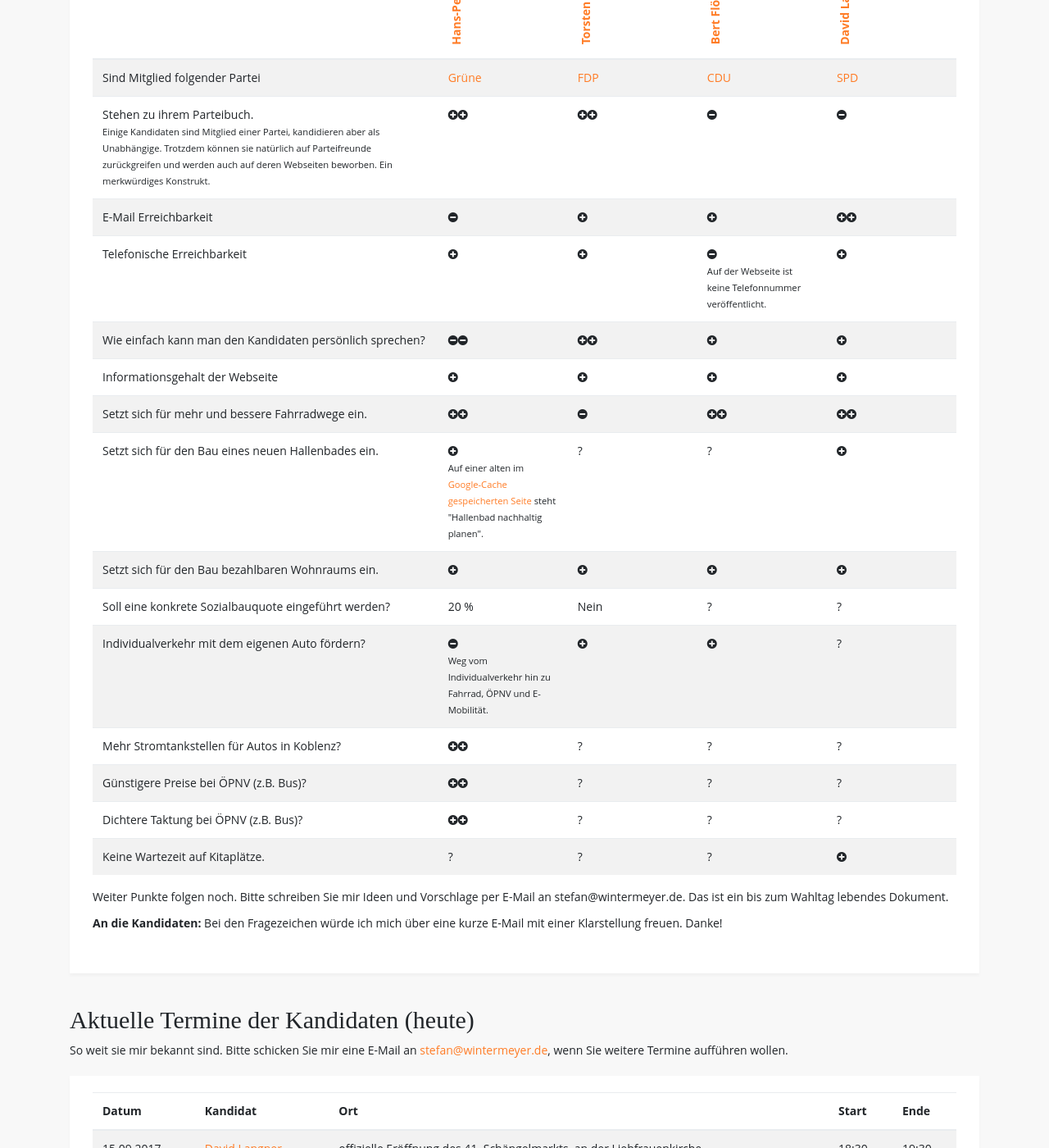
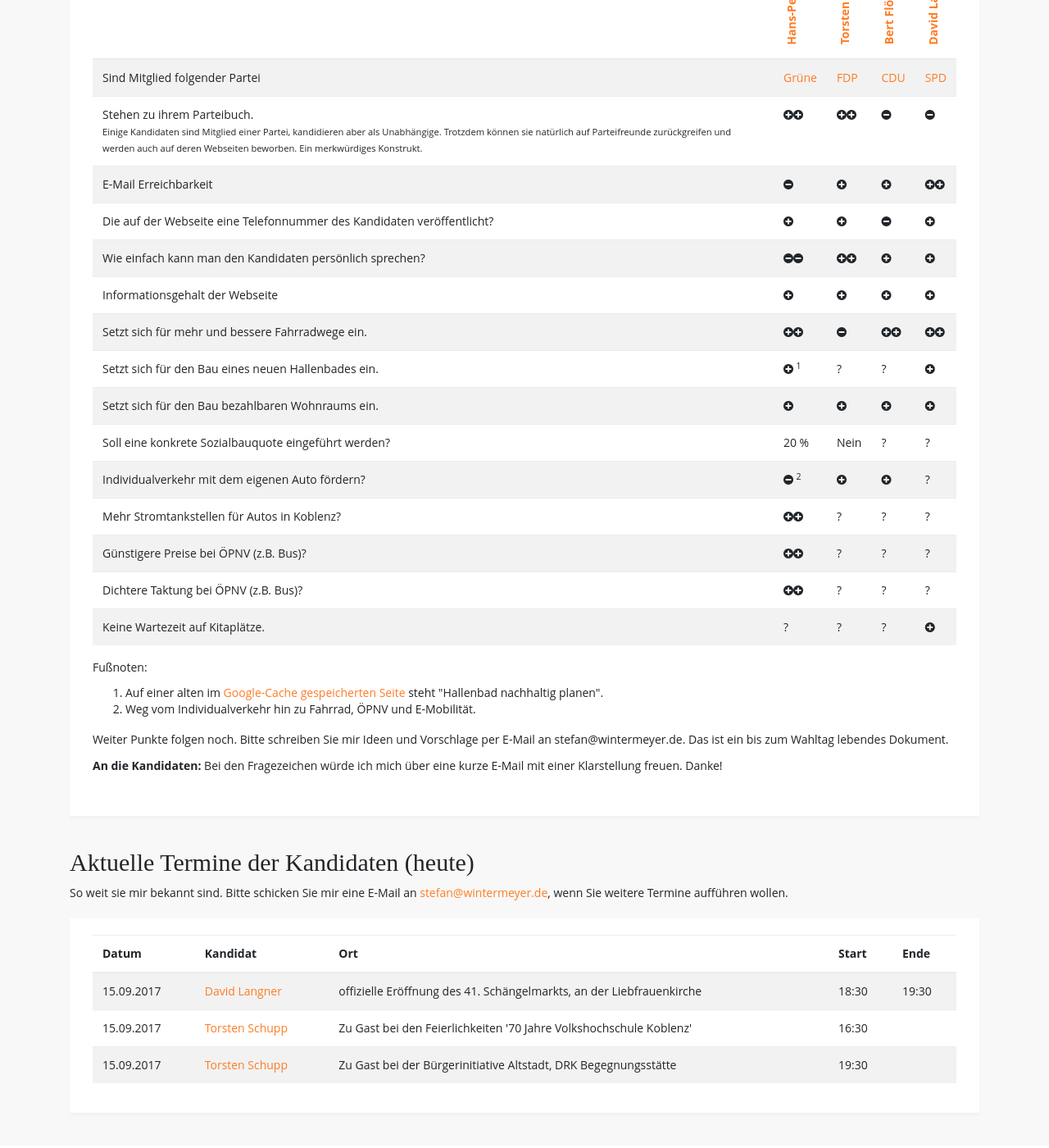
Before and after one commit to wintermeyer/www.ob-kandidaten.de, a Jekyll site: the page built from jekyll/index.html, in a window 1280 px wide and 1400 px high, scrolled down 1852 px. Shown: the whole window at 82% size. Built offline with Jekyll 4.4.1, drawn with Linux system fonts in a browser that asks for light colours.

Commit message:
Tabelle verbessert.

```diff
--- a/jekyll/_includes/vergleichstabelle.html
+++ b/jekyll/_includes/vergleichstabelle.html
@@ -16,10 +16,10 @@
             <thead>
               <tr>
                 <th></th>
-                <th width="15%"><a href="/kandidaten/hans-peter_ackermann.html">Hans-Peter Ackermann</a></th>
-                <th width="15%"><a href="/kandidaten/torsten_schupp.html">Torsten Schupp</a></th>
-                <th width="15%"><a href="/kandidaten/bert_floeck.html">Bert Flöck</a></th>
-                <th width="15%"><a href="/kandidaten/david_langner.html">David Langner</a></th>
+                <th><a href="/kandidaten/hans-peter_ackermann.html">Hans-Peter Ackermann</a></th>
+                <th><a href="/kandidaten/torsten_schupp.html">Torsten Schupp</a></th>
+                <th><a href="/kandidaten/bert_floeck.html">Bert Flöck</a></th>
+                <th><a href="/kandidaten/david_langner.html">David Langner</a></th>
               </tr>
             </thead>
             <tbody>
@@ -45,10 +45,10 @@
                 <td><i class="fa fa-plus-circle"></i><i class="fa fa-plus-circle"></i></td>
               </tr>
               <tr>
-                <td>Telefonische Erreichbarkeit</td>
+                <td>Die auf der Webseite eine Telefonnummer des Kandidaten veröffentlicht?</td>
                 <td><i class="fa fa-plus-circle"></i></td>
                 <td><i class="fa fa-plus-circle"></i></td>
-                <td><i class="fa fa-minus-circle"></i><br /><small>Auf der Webseite ist keine Telefonnummer veröffentlicht.</small></td>
+                <td><i class="fa fa-minus-circle"></i></td>
                 <td><i class="fa fa-plus-circle"></i></td>
               </tr>
               <tr>
@@ -74,7 +74,7 @@
               </tr>
               <tr>
                 <td>Setzt sich für den Bau eines neuen Hallenbades ein.</td>
-                <td><i class="fa fa-plus-circle"></i><br/><small>Auf einer alten im <a href="http://webcache.googleusercontent.com/search?q=cache:GxK8SAYii2kJ:ackermann-ob.de/themen/zukunftsstadt/+&cd=2&hl=de&ct=clnk&gl=de&client=safari">Google-Cache gespeicherten Seite</a> steht "Hallenbad nachhaltig planen".</small></td>
+                <td><i class="fa fa-plus-circle"></i> <sup>1</sup></td>
                 <td>?</td>
                 <td>?</td>
                 <td><i class="fa fa-plus-circle"></i></td>
@@ -95,7 +95,7 @@
               </tr>
               <tr>
                 <td>Individualverkehr mit dem eigenen Auto fördern?</td>
-                <td><i class="fa fa-minus-circle"></i><br /><small>Weg vom Individualverkehr hin zu Fahrrad, ÖPNV und E-Mobilität.</small></td>
+                <td><i class="fa fa-minus-circle"></i> <sup>2</sup></td>
                 <td><i class="fa fa-plus-circle"></i></td>
                 <td><i class="fa fa-plus-circle"></i></td>
                 <td>?</td>
@@ -131,6 +131,11 @@
             </tbody>
           </table>
         </div>
+        <p>Fußnoten:</p>
+        <ol>
+          <li>Auf einer alten im <a href="http://webcache.googleusercontent.com/search?q=cache:GxK8SAYii2kJ:ackermann-ob.de/themen/zukunftsstadt/+&cd=2&hl=de&ct=clnk&gl=de&client=safari">Google-Cache gespeicherten Seite</a> steht "Hallenbad nachhaltig planen".</li>
+          <li>Weg vom Individualverkehr hin zu Fahrrad, ÖPNV und E-Mobilität.</li>
+        </ol>
         <p>Weiter Punkte folgen noch. Bitte schreiben Sie mir Ideen und Vorschlage per E-Mail an stefan@wintermeyer.de. Das ist ein bis zum Wahltag lebendes Dokument.</p>
         <p><strong>An die Kandidaten:</strong> Bei den Fragezeichen würde ich mich über eine kurze E-Mail mit einer Klarstellung freuen. Danke!</p>
       </div>
```
